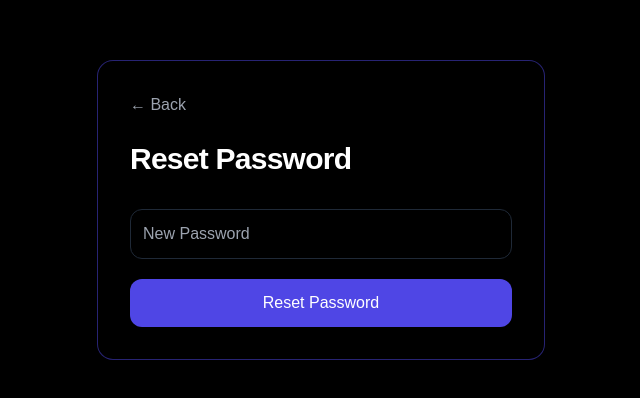
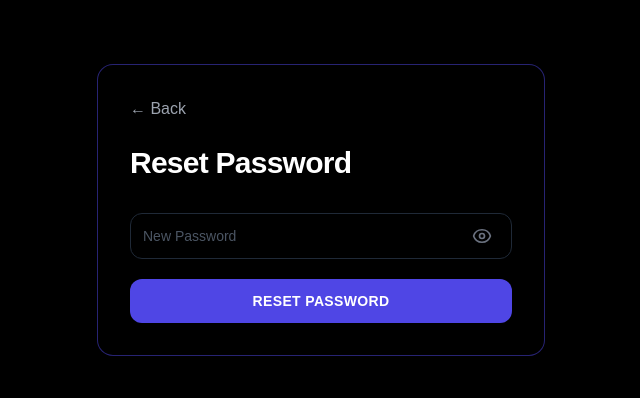
Before and after one commit to Rishij4/ForgeMobile_frontend, a React (Vite) app: page /reset-password in a window 1280 px wide. Shown: the part 190-588 px from the top of the page, without its empty margins (319-959 px from the left). Built offline with nearby package versions, Linux system fonts and the light colour scheme; no server answers.

Commit message:
Update ResetPassword.jsx

```diff
--- a/src/pages/ResetPassword.jsx
+++ b/src/pages/ResetPassword.jsx
@@ -1,3 +1,4 @@
+// ResetPassword.jsx
 import { useState } from "react";
 import { useLocation, Link, useNavigate } from "react-router-dom";
 import { toast } from "react-toastify";
@@ -7,6 +8,7 @@ import API from "../services/api";
 const ResetPassword = () => {
   const [password, setPassword] = useState("");
   const [loading, setLoading] = useState(false);
+  const [showPassword, setShowPassword] = useState(false); // State for password visibility
 
   const location = useLocation();
   const navigate = useNavigate();
@@ -38,7 +40,7 @@ const ResetPassword = () => {
 
   return (
     // 1. Static outer container prevents screen flickering and scrollbar glitches
-    <div className="min-h-screen bg-black flex items-center justify-center px-6 overflow-hidden">
+    <div className="min-h-screen bg-black flex items-center justify-center px-6 overflow-hidden relative antialiased selection:bg-indigo-500/30">
 
       {/* 2. Motion applied strictly to the card for a sleek, hardware-accelerated slide-in */}
       <motion.div
@@ -48,7 +50,7 @@ const ResetPassword = () => {
           duration: 0.5,
           ease: [0.16, 1, 0.3, 1] // Custom ultra-smooth easeOutExpo curve
         }}
-        className="w-full max-w-md bg-black/40 p-8 rounded-2xl border border-indigo-600/50 backdrop-blur-sm"
+        className="w-full max-w-md bg-black/40 p-8 rounded-2xl border border-indigo-600/50 backdrop-blur-sm relative"
       >
         <Link
           to="/login"
@@ -62,20 +64,44 @@ const ResetPassword = () => {
         </h1>
 
         <form onSubmit={handleSubmit}>
+          {/* Password Input Group Wrapper */}
+          <div className="relative mb-5">
             <input
-            type="password"
+              type={showPassword ? "text" : "password"}
               placeholder="New Password"
               value={password}
               onChange={(e) => setPassword(e.target.value)}
               disabled={loading}
-            className="w-full bg-black border border-gray-800 rounded-xl p-3 text-white mb-5 focus:outline-none focus:border-indigo-500 transition-colors"
+              className="w-full bg-black border border-gray-800 rounded-xl p-3 pr-12 text-white focus:outline-none focus:border-indigo-500 transition-colors placeholder-gray-600 font-medium text-sm"
+              required
             />
+            <button
+              type="button"
+              onClick={() => setShowPassword(!showPassword)}
+              disabled={loading}
+              className="absolute right-4 top-1/2 -translate-y-1/2 text-gray-500 hover:text-indigo-400 transition-colors focus:outline-none p-1 rounded-md disabled:opacity-30"
+              aria-label={showPassword ? "Hide password" : "Show password"}
+            >
+              {showPassword ? (
+                /* EYE SLASH ICON (HIDE) */
+                <svg xmlns="http://www.w3.org/2000/svg" fill="none" viewBox="0 0 24 24" strokeWidth={2} stroke="currentColor" className="w-5 h-5">
+                  <path strokeLinecap="round" strokeLinejoin="round" d="M3.98 8.223A10.477 10.477 0 001.934 12C3.226 16.338 7.244 19.5 12 19.5c.993 0 1.953-.138 2.863-.395M6.228 6.228A10.45 10.45 0 0112 4.5c4.756 0 8.773 3.162 10.065 7.498a10.523 10.523 0 01-4.293 5.774M6.228 6.228L3 3m3.228 3.228l3.65 3.65m7.894 7.894L21 21m-3.228-3.228l-3.65-3.65m0 0a3 3 0 10-4.243-4.243m4.242 4.242L9.88 9.88" />
+                </svg>
+              ) : (
+                /* EYE ICON (SHOW) */
+                <svg xmlns="http://www.w3.org/2000/svg" fill="none" viewBox="0 0 24 24" strokeWidth={2} stroke="currentColor" className="w-5 h-5">
+                  <path strokeLinecap="round" strokeLinejoin="round" d="M2.036 12.322a1.012 1.012 0 010-.639C3.423 7.51 7.36 4.5 12 4.5c4.638 0 8.573 3.007 9.963 7.178.07.207.07.431 0 .639C20.577 16.49 16.64 19.5 12 19.5c-4.638 0-8.573-3.007-9.963-7.178z" />
+                  <circle cx="12" cy="12" r="3" />
+                </svg>
+              )}
+            </button>
+          </div>
 
           {/* 3. Added a subtle scale-down tap effect for better button micro-interactions */}
           <motion.button
             whileTap={{ scale: 0.98 }}
             disabled={loading}
-            className="w-full bg-indigo-600 hover:bg-indigo-500 transition-colors text-white py-3 rounded-xl font-medium disabled:opacity-50"
+            className="w-full bg-indigo-600 hover:bg-indigo-500 transition-colors text-white py-3 rounded-xl font-bold text-sm tracking-wide shadow-lg transform uppercase disabled:opacity-50"
           >
             {loading ? "Updating..." : "Reset Password"}
           </motion.button>
```
Lines whose indentation alone changed are shown as unchanged.
